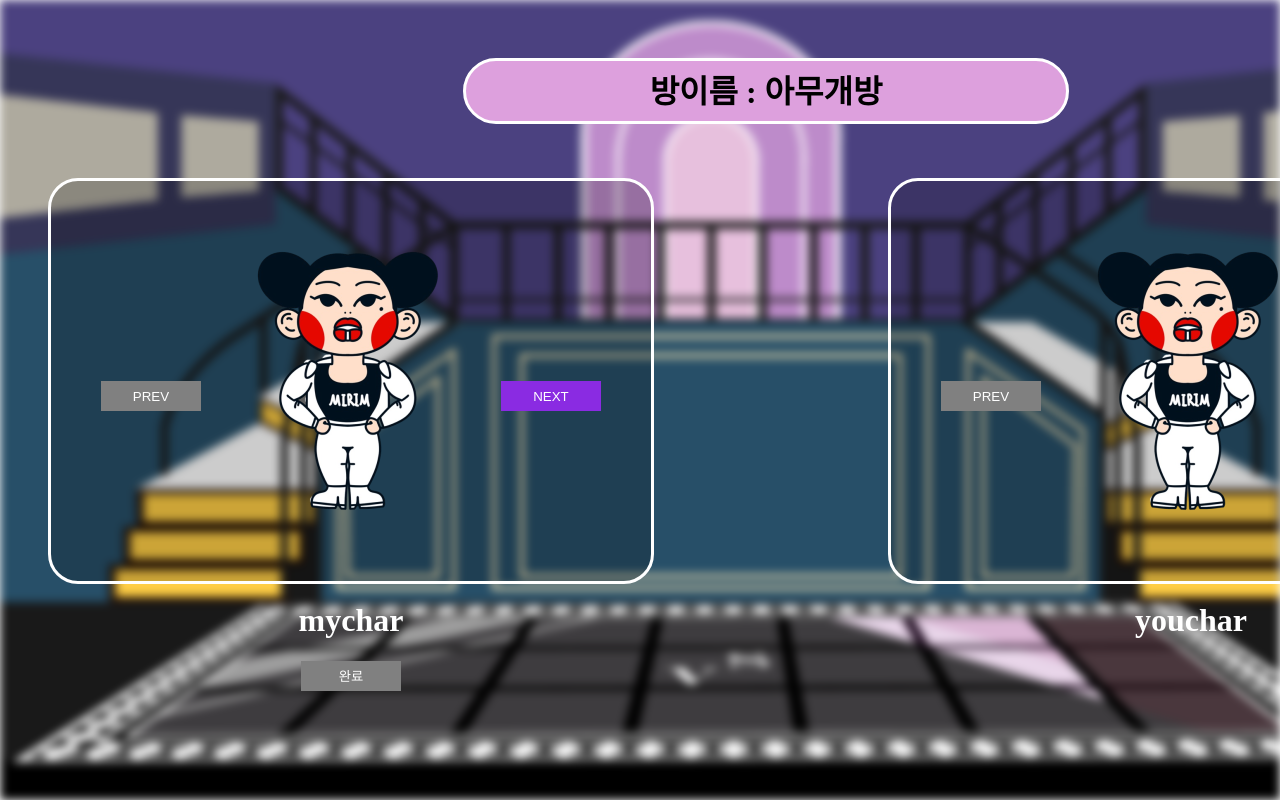
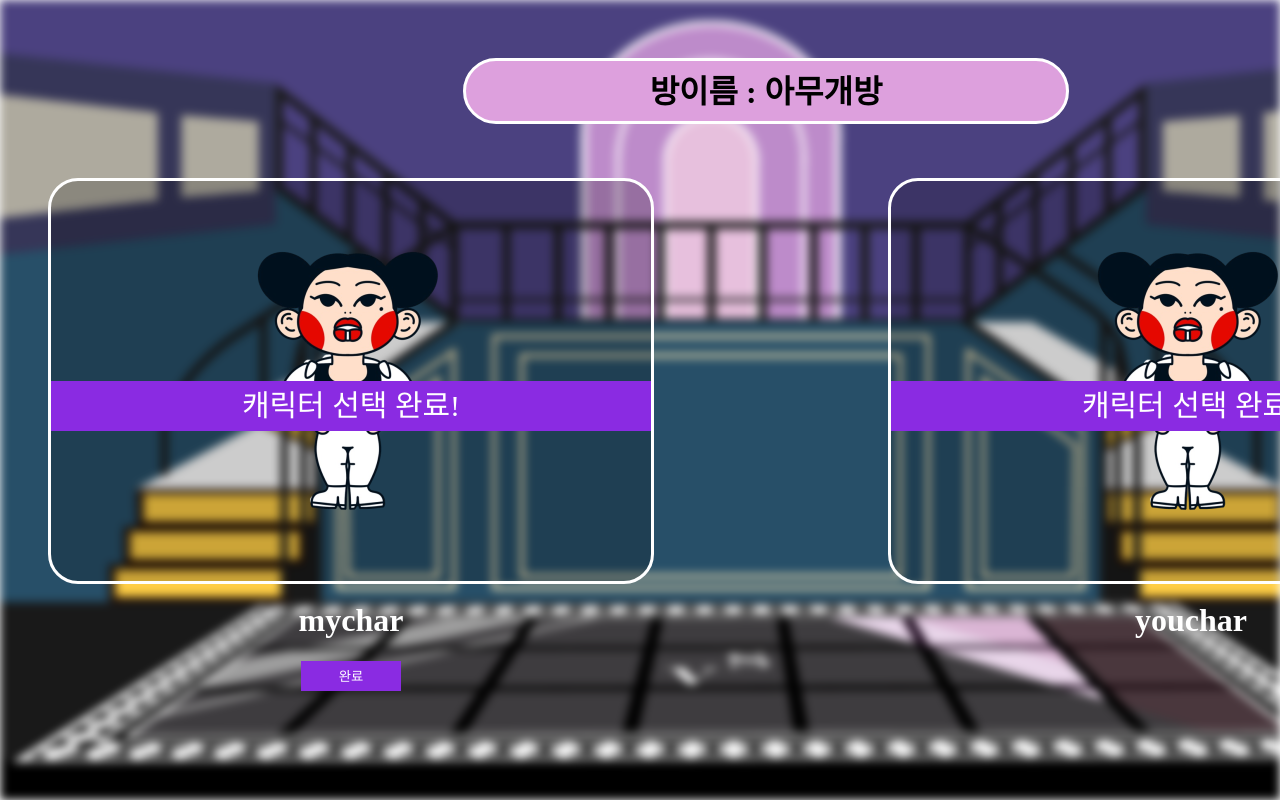
Before and after one commit to Suyeon04/dance_with_taja, a website: page src/public/html/home/charView.ejs in a window 1280 px wide. Both pictures are taken after a click on the button "완료". Shown: the top 800 px of the page. Drawn offline with nearby package versions, Linux system fonts and the light colour scheme; files that its build step writes are made by us from their sources.

Commit message:
charView 수정!
완료 버튼을 눌렀을 때 캐릭터 선택창에 캐릭터선택완료 div 나오게 함!
ranking 배경 바꿈!
ending 페이지 파일 만듦!

```diff
--- a/src/public/css/charView.css
+++ b/src/public/css/charView.css
@@ -57,12 +57,28 @@ button:disabled{ /* disabled 된 버튼 */
 .Mimage:nth-child(3){background-image: url("/img/r1.png");}
 .Mimage:nth-child(4){background-image: url("/img/n1.png");}
 
+.CharSelect{
+    width: 600px;
+    height: 50px;
+    background-color: blueviolet;
+    color: #fff;
+    text-align: center;
+    font-size: 30px;
+}
+
+#select1{
+    position: absolute;
+    /* left: 50px;  */
+    top: 200px;
+    z-index: 2;
+}
 .Mprev{
     width: 100px; height: 30px; border:none;
     color: white; background-color: blueviolet;
     position: absolute;
     left: 50px;
     top: 200px;
+    z-index: 1;
 }
 .Mnext{
     width: 100px; height: 30px; border:none;
@@ -70,6 +86,7 @@ button:disabled{ /* disabled 된 버튼 */
     position: absolute;
     left: 450px;
     top: 200px;
+    z-index: 1;
 }
 .complete{
     width: 100px; height: 30px; border:none;
@@ -77,6 +94,9 @@ button:disabled{ /* disabled 된 버튼 */
     margin-left: 250px;
 }
 .complete:hover{
+    background-color: blueviolet;
+}
+.completed{
     background-color: blueviolet;
 }
 
@@ -108,12 +128,20 @@ button:disabled{ /* disabled 된 버튼 */
 .Yimage:nth-child(3){background-image: url("../img/r1.png");}
 .Yimage:nth-child(4){background-image: url("../img/n1.png");}
 
+#select2{
+    position: absolute;
+    /* left: 50px;  */
+    top: 200px;
+    z-index: 2;
+}
+
 .Yprev{
     width: 100px; height: 30px; border:none;
     color: white; background-color: blueviolet;
     position: absolute;
     left: 50px;
     top: 200px;
+    z-index: 1;
 }
 .Ynext{
     width: 100px; height: 30px; border:none;
@@ -121,6 +149,7 @@ button:disabled{ /* disabled 된 버튼 */
     position: absolute;
     left: 450px;
     top: 200px;
+    z-index: 1;
 }
 
 button:visited{
--- a/src/public/html/home/charView.ejs
+++ b/src/public/html/home/charView.ejs
@@ -23,6 +23,7 @@
                     <div class="Mimage"></div>
                 </div>
             </div>
+            <div class="CharSelect" id="select1">캐릭터 선택 완료!</div>
             <button class="Mprev">PREV</button>
             <button class="Mnext">NEXT</button>
             <h1 style="color: white; text-align: center;">mychar</h1>
@@ -37,6 +38,7 @@
                     <div class="Yimage"></div>
                 </div>
             </div>
+            <div class="CharSelect" id="select2">캐릭터 선택 완료!</div>
             <button class="Yprev">PREV</button>
             <button class="Ynext">NEXT</button>
             <h1 style="color: white; text-align: center;">youchar</h1>
--- a/src/public/js/charView.js
+++ b/src/public/js/charView.js
@@ -14,10 +14,16 @@ const YprevBtn = document.querySelector(".Yprev")
 const YnextBtn = document.querySelector(".Ynext")
 const Yimages = document.querySelector(".Yimages")
 
+const select1=document.querySelector("#select1"); // 내가 선택완료 됬을 때
+const select2=document.querySelector("#select2"); // 상대가 선택완료 됬을 때
+
 Minit();
 Yinit();
 
 //youchar.hidden = true; // youchar div를 없애는 속성
+// 선택완료 숨기기
+select1.hidden=true;
+select2.hidden=true;
 
 function Mprev(){
 
@@ -105,9 +111,12 @@ function Yinit(){
     YnextBtn.addEventListener("click", Ynext)
 }
 
-//완료
+//완료되면 complete 버튼 색 바꾸고 div 뜨게 하기
 function complete(){
     const completeBtn = document.querySelector(".complete")
-    completeBtn.setAttribute("visited", 'true')
-
+    completeBtn.classList.add("completed");
+    console.log(McurPos+"캐릭터 선택완료");
+    //선택완료 보이기
+    select1.hidden=false;
+    select2.hidden=false;
 }
```
Also changed, not shown: src/public/css/ranking.css (+8 -1 lines), src/public/html/home/ending.ejs (added).
